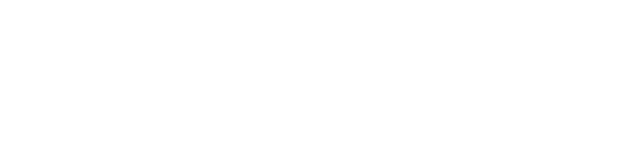
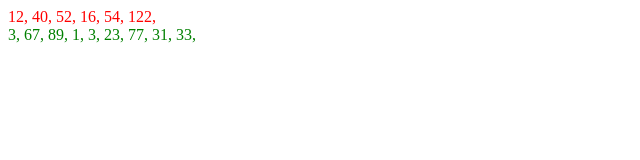
Before and after one commit to tiiaaaa/js-jsnacks-blocco-3, a plain HTML site: page snak-3/index.html in a window 1280 px wide. Shown: the whole page, without its empty margins (0-640 px from the left). Drawn offline with Linux system fonts and the light colour scheme.

Commit message:
correzione snak 3 blocco 3

```diff
--- a/snak-3/css/style.css
+++ b/snak-3/css/style.css
@@ -1,7 +1,7 @@
-div.red{
+div#red{
     color: red;
 }
 
-div.green{
+div#green{
     color: green;
 }
--- a/snak-3/js/script.js
+++ b/snak-3/js/script.js
@@ -8,17 +8,34 @@ Se sono pari li stampo nell'div "rosso",
 se sono dispari li stampo nell'div "verde".
  *
  */
+//!Creo i miei 2 Div dove all' interno stamperò i numeri
+const redDiv = document.createElement("div");
+const greenDiv = document.createElement("div");
 
-const firstDiv = document.createElement("div");
+//!Aggiungo l'ID ai 2 div creati
+redDiv.id = "red";
+greenDiv.id = "green";
 
-firstDiv.classList.add("red");
+//!Li inserisco nell'HTML con .append
+document.querySelector("main").append(redDiv, greenDiv);
 
-document.querySelector("main").append(firstDiv);
+//!Array con N numeri
+let numberArray = [12,3,40,67,52,89,1,3,23,16,77,31,33,54,122];
 
-// console.log(firstDiv);
+for (let i = 0; i < numberArray.length; i = i + 1){
+    if (isEven(numberArray[i])){
+        redDiv.innerHTML += numberArray[i] + ", ";
+    } else{
+        greenDiv.innerHTML += numberArray[i] + ", ";
+    }
+}
 
-const secondDiv = document.createElement("div");
-
-secondDiv.classList.add("green");
-
-document.querySelector("main").append(secondDiv);
+//!Funzione che fa il check del numero se è pari o dispari
+//!Se è PARI torna TRUE se è DISPARI torna FALSE
+function isEven(number){
+    if(number % 2 == 0){
+        return true;
+    }else{
+        return false;
+    }
+}
```
Also changed, not shown: snak-4/index.html (+2 -0 lines).
